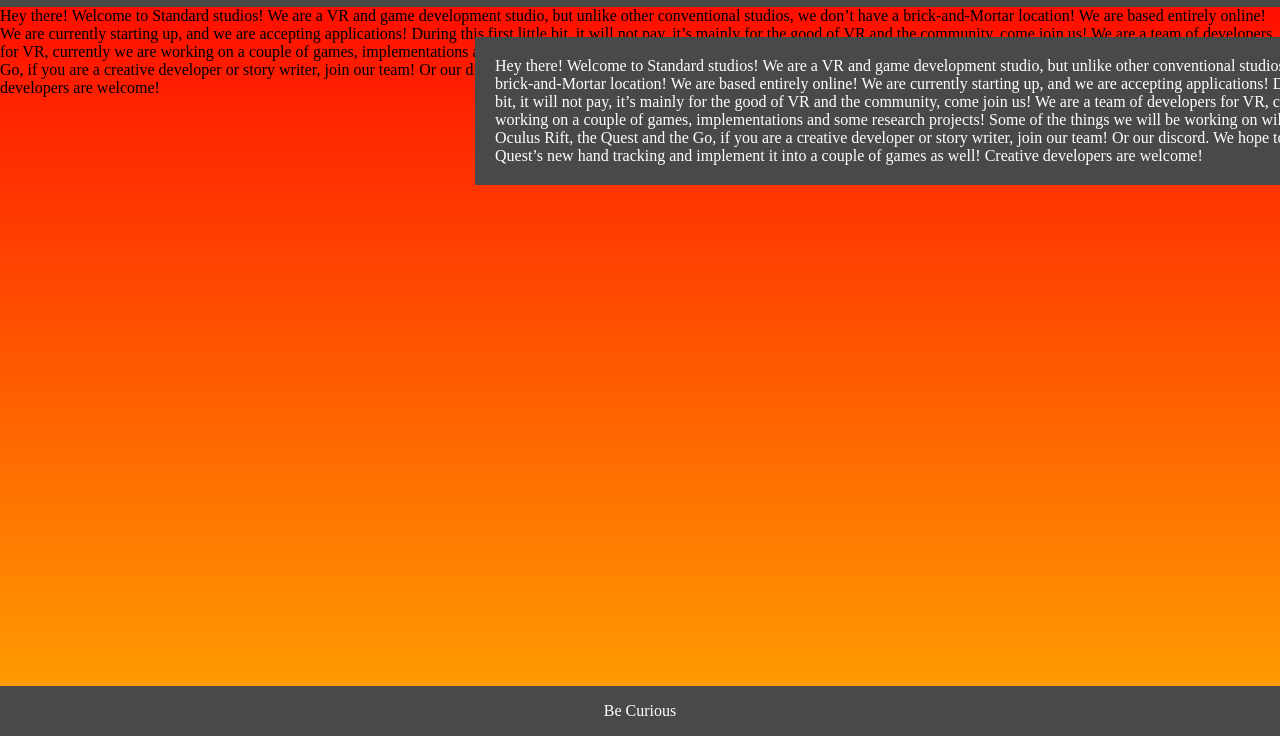
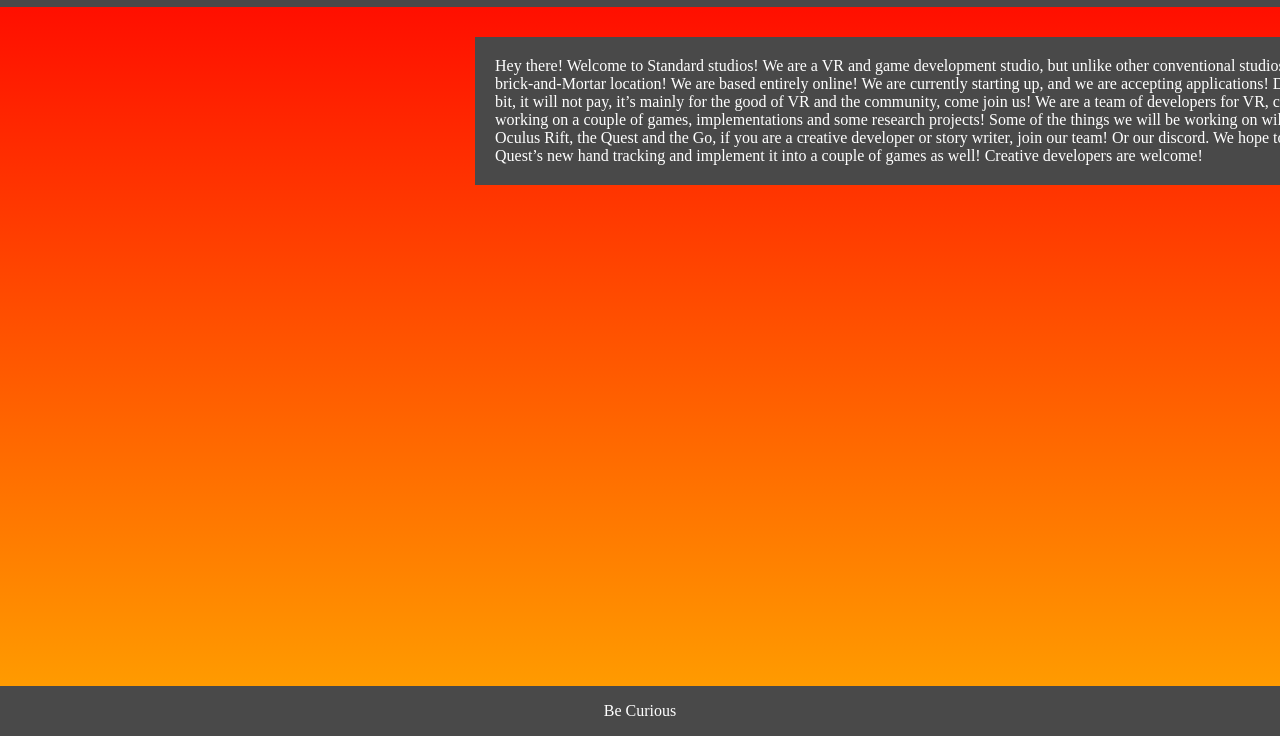
Before and after one commit to AwesomeTMC/Standard-Studios, a plain HTML site: page index.html in a window 1280 px wide. Shown: the part 64-800 px from the top of the page. Drawn offline with nearby package versions, Linux system fonts and the light colour scheme.

Commit message:
Update index.html

```diff
--- a/index.html
+++ b/index.html
@@ -21,7 +21,7 @@
 	<nav class="menu">
 		<a href="#">home</a>
 		<a href="#">development</a>
-		<a href="#">games</a>
+		<a href="#">games</a> currently the game we are working on is an untitle pizza game
 		<a href="#">contact</a>
 	</nav>
 
@@ -50,13 +50,3 @@
 	<script src="https://code.jquery.com/jquery-3.2.1.slim.min.js"></script>
 	<script type="text/javascript" src="js/script.js"></script>
 </body><span>
-	Hey there! Welcome to Standard studios!
-We are a VR and game development studio, but unlike other conventional studios, we don’t have a brick-and-Mortar location!
-We are based entirely online! We are currently starting up, and we are accepting applications!
-During this first little bit, it will not pay, it’s mainly for the good of VR and the community, come join us!
-
-
-	We are a team of developers for VR, currently we are working on a couple of games, implementations and some research projects!
-Some of the things we will be working on will be available to the Oculus Rift, the Quest and the Go,
-if you are a creative developer or story writer, join our team! Or our discord. We hope to experiment with the Quest’s new hand tracking and implement it into a couple of games as well!
-Creative developers are welcome!
```
